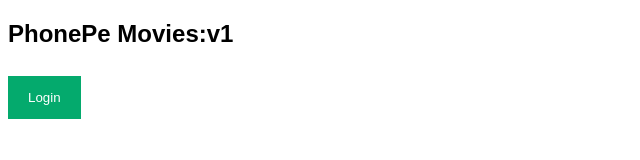
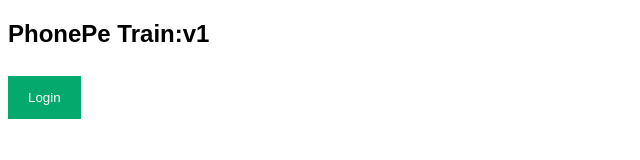
Before and after one commit to RudrapalaKiran/Project-3, a plain HTML site: page index.html in a window 1280 px wide. Shown: the full height of the page, 0-640 px from the left. Drawn offline with Linux system fonts and the light colour scheme.

Commit message:
Train Update index.html

```diff
--- a/index.html
+++ b/index.html
@@ -127,7 +127,7 @@ span.psw {
 </head>
 <body>
 
-<h2>PhonePe Movies:v1</h2>
+<h2>PhonePe Train:v1</h2>
 
 <button onclick="document.getElementById('id01').style.display='block'" style="width:auto;">Login</button>
 
```
